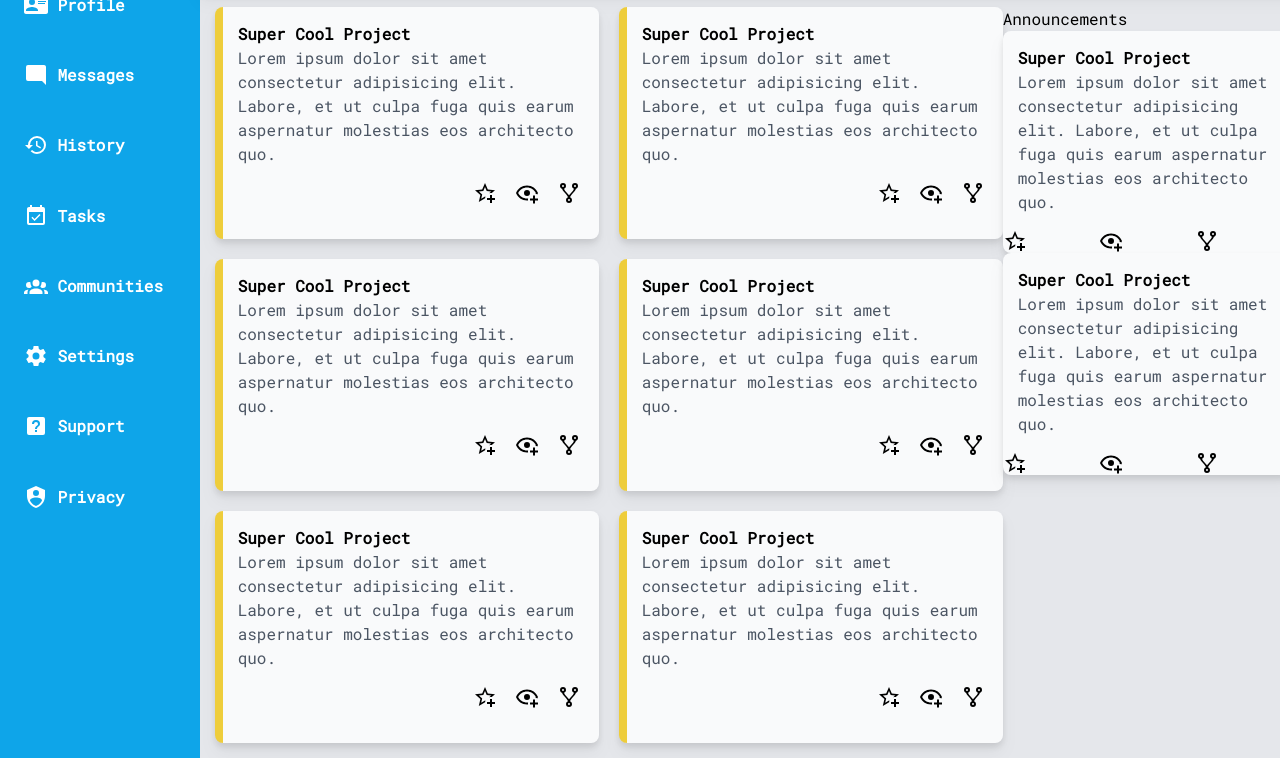
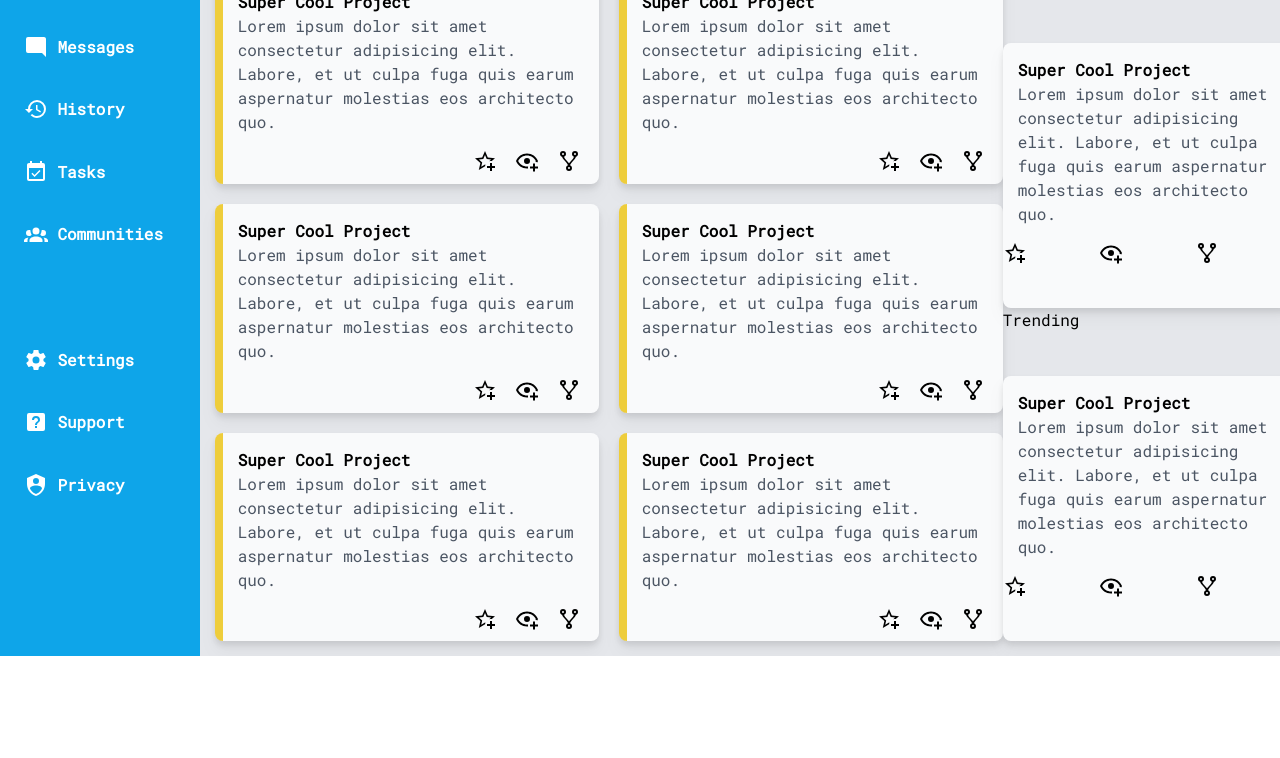
Before and after one commit to Ob1devonn/odin-adminDashboard, a website: page public/index.html in a window 1280 px wide. Shown: the part 200-958 px from the top of the page. After the commit the page ends 856 px from the top, so only its background shows below. Drawn offline with Linux system fonts and the light colour scheme.

Commit message:
Fix cards and aside bar

```diff
--- a/public/index.html
+++ b/public/index.html
@@ -74,7 +74,7 @@
           <svg
             xmlns="http://www.w3.org/2000/svg"
             viewBox="0 0 24 24"
-            class="w-6"
+            class="w-12"
           >
             <title>account-circle-outline</title>
             <path
@@ -405,6 +405,7 @@
               </svg>
             </div>
           </div>
+          Trending
           <div class="bg-gray-50 w-72 rounded-lg drop-shadow-lg">
             <div class="card-content">
               <h3 class="font-bold">Super Cool Project</h3>
@@ -543,8 +544,9 @@
             <p>Communities</p>
           </div>
         </div>
-        <div class="grid grid-rows-6 items-center font-bold">
-          <div class="svg-text">
+
+        <div class="lower-column font-bold">
+          <div class="svg-text skip-row-1">
             <svg
               class="w-6 fill-white"
               xmlns="http://www.w3.org/2000/svg"
@@ -557,7 +559,8 @@
             </svg>
             <p>Settings</p>
           </div>
-          <div class="svg-text">
+
+          <div class="svg-text skip-row-2">
             <svg
               class="w-6 fill-white"
               xmlns="http://www.w3.org/2000/svg"
@@ -570,7 +573,8 @@
             </svg>
             <p>Support</p>
           </div>
-          <div class="svg-text">
+
+          <div class="svg-text skip-row-3">
             <svg
               class="w-6 fill-white"
               xmlns="http://www.w3.org/2000/svg"
--- a/src/styles.css
+++ b/src/styles.css
@@ -1,4 +1,5 @@
 .custom-grid-container {
+  height: 100vh;
   display: grid;
   grid-template-columns: 1fr 4fr;
   grid-template-rows: 1fr 4fr;
@@ -48,6 +49,7 @@
   display: grid;
   grid-template-columns: 1fr 1fr 1fr;
   gap: 15px;
+  align-items: center;
 }
 
 .main {
@@ -63,12 +65,13 @@
 }
 .aside {
   justify-self: center;
+  display: grid;
 }
 
 .card {
   border-left: 8px solid rgb(238, 205, 59);
   display: grid;
-  grid-template-rows: 3fr 1fr;
+  grid-template-rows: 5fr 1fr;
   grid-template-columns: 2fr 1fr;
 }
 .card-content {
@@ -88,6 +91,23 @@
   grid-template-rows: 1fr 5fr 5fr;
 }
 
+.lower-column {
+  display: grid;
+  grid-template-rows: repeat(6, 1fr);
+  align-content: center;
+  align-items: center;
+}
+
+.skip-row-1 {
+  grid-row: 2/ 3;
+}
+.skip-row-2 {
+  grid-row: 3/ 4;
+}
+.skip-row-3 {
+  grid-row: 4/ 5;
+}
+
 .svg-text {
   display: grid;
   grid-template-columns: 1fr 3fr;
```
Also changed, not shown: src/output.css.
